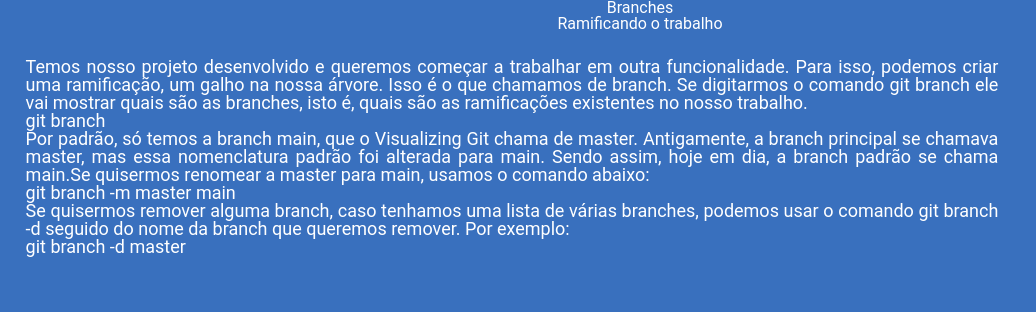
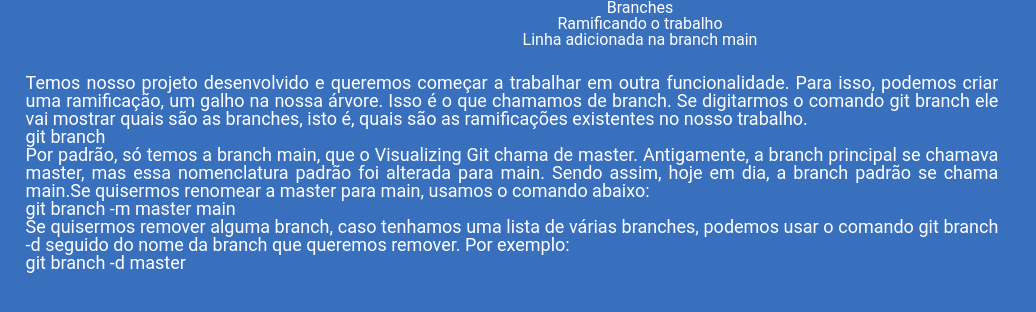
Before and after one commit to SinaraSSB/PlayVideo, a plain HTML site: page Branches.html in a window 1280 px wide. Shown: the whole page, without its empty margins (0-1036 px from the left). Drawn offline with Linux system fonts and the light colour scheme.

Commit message:
inserindo titulo -  v2.4.1

```diff
--- a/Branches.html
+++ b/Branches.html
@@ -12,6 +12,7 @@
     <header  >
         <h1>Branches</h1>
         <h2>Ramificando o trabalho</h2>
+        <h3>Linha adicionada na branch main</h3>
     </header>
     <p>
     Temos nosso projeto desenvolvido e queremos começar a trabalhar em outra funcionalidade.
```
